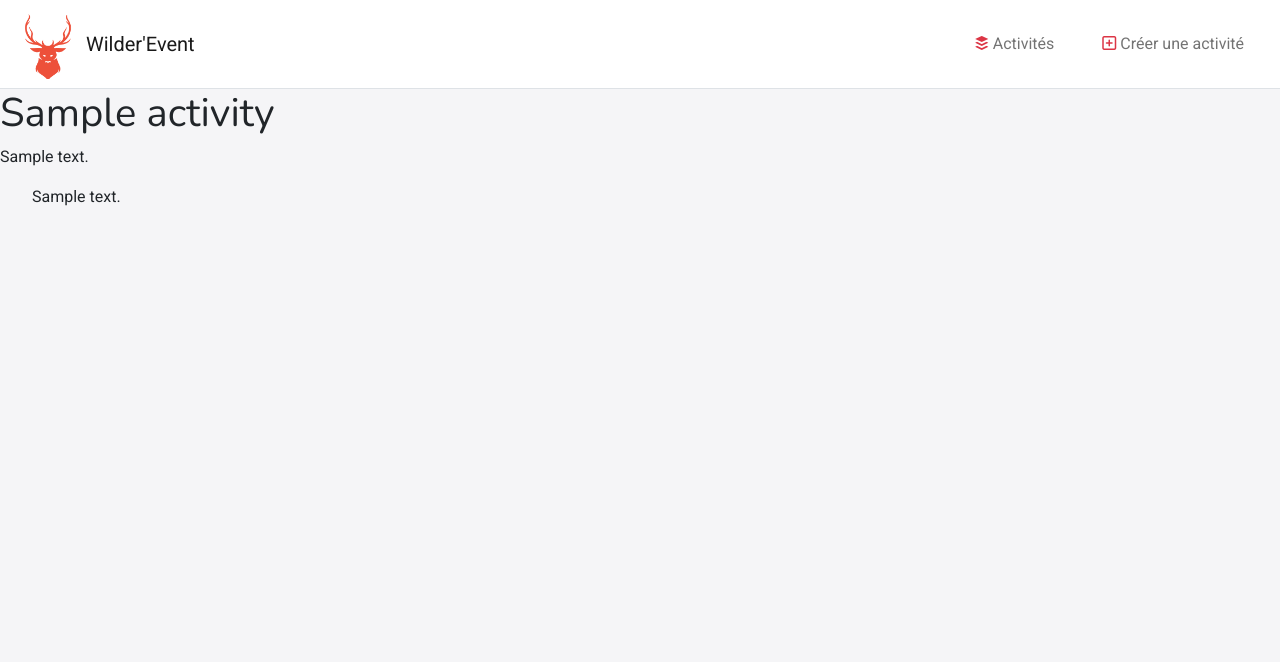
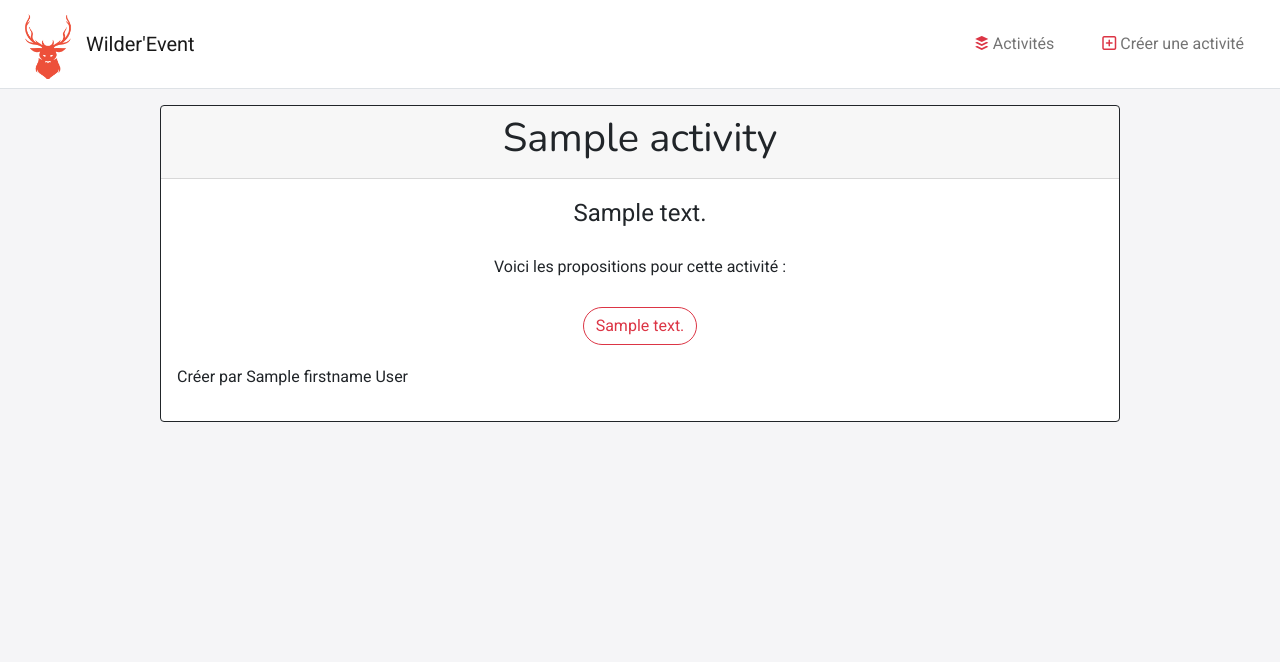
Before and after one commit to WildCodeSchool/bordeaux-p2-202109-damieux, a PHP site: template src/View/Activity/show.html.twig in a window 1280 px wide. Shown: the top 662 px of the page. Run offline with PHP 8.4, Linux system fonts and the light colour scheme; the template is opened without the code that fills it: most values are stand-ins (such as "Sample title", 1, 10 or a date in 2020); some libraries are stand-ins or nearby versions.

Commit message:
create activity page

```diff
--- a/src/Model/ActivityManager.php
+++ b/src/Model/ActivityManager.php
@@ -9,10 +9,11 @@ class ActivityManager extends AbstractManager
     public function insert(array $activities): int
     {
         $statement = $this->pdo->prepare("INSERT INTO " . self::TABLE . "
-        (title, description, created_at)
-         VALUES (:title, :description, now())");
+        (title, description, created_at, user_id)
+         VALUES (:title, :description, now(), :user_id)");
         $statement->bindValue(':title', $activities['title'], \PDO::PARAM_STR);
         $statement->bindValue(':description', $activities['description'], \PDO::PARAM_STR);
+        $statement->bindValue(':user_id', $activities['user_id'], \PDO::PARAM_INT);
         $statement->execute();
         return (int)$this->pdo->lastInsertId();
     }
--- a/src/Model/RegisterManager.php
+++ b/src/Model/RegisterManager.php
@@ -23,7 +23,7 @@ class RegisterManager extends AbstractManager
     public function selectOneByEmail(string $mail)
     {
         $statement = $this->pdo->prepare("SELECT * FROM " . static::TABLE . " WHERE mail=:mail");
-        $statement->bindValue('mail', $mail, \PDO::PARAM_STR);
+        $statement->bindValue(':mail', $mail, \PDO::PARAM_STR);
         $statement->execute();
         return $statement->fetch();
     }
--- a/src/View/Activity/show.html.twig
+++ b/src/View/Activity/show.html.twig
@@ -7,14 +7,33 @@
 {% block content %}
     {% if session.register is not empty %}
         <div class="d-flex justify-content-end mt-5 mx-4">
-            <p>Connecter en tant que {{ session.register.firstname }} {{ session.register.lastname }}</p>
+            <p>Connecté en tant que {{ session.register.firstname }} {{ session.register.lastname }}</p>
         </div>
     {% endif %}
-    <h1>{{ activity.title }}</h1>
-    <p>{{ activity.description }}</p>
-    <ul>
-        {% for propose in proposes %}
-        <li>{{ propose.content }}</li>
-        {% endfor %}
-    </ul>
+    <div class="card border-dark mt-3 col col-lg-4 col-md-6 col-sm-10 m-auto w-75">
+        <div class="card-header text-center">
+            <h1>{{ activity.title }}</h1>
+        </div>
+        <div class="card-body text-dark">
+            <div class="fs-4 text-center">
+                <p>{{ activity.description }}</p>
+            </div>
+            <div class="text-center p-2">
+                <p>Voici les propositions pour cette activité :</p>
+            </div>
+            <div class="d-flex justify-content-center">
+                {% for propose in proposes %}
+                    <form method="post" class="m-1">
+                        <button type="submit" class="btn btn-outline-danger rounded-pill">{{ propose.content }}</button>
+                    </form>
+                {% endfor %}
+            </div>
+            <div class="d-flex justify-content-start mt-3">
+                <p>Créer par {{ user_data.firstname }} {{ user_data.lastname }}</p>
+            </div>
+        </div>
+    </div>
+
+
+
 {% endblock %}
--- a/src/View/userData/profil.html.twig
+++ b/src/View/userData/profil.html.twig
@@ -6,7 +6,7 @@
 
 
 {% block content %}
-    <img src="https://avatars.githubusercontent.com/{{ user_data.github }}" height="150px" width="150px" class="rounded-pill">
+    <img src="https://avatars.githubusercontent.com/{{ user_data.github }}" height="150px" width="150px" class="rounded-pill"> <br>
 
 User : {{ user_data.firstname }} {{ user_data.lastname }}
     <br>
```
Also changed, not shown: src/Controller/ActivityController.php (+11 -1 lines), src/View/Activity/addActivity.html.twig (+3 -5 lines), src/View/Activity/addPropose.html.twig (+5 -7 lines), src/View/Home/index.html.twig (+5 -7 lines), src/View/userData/formRegister.html.twig (+5 -7 lines).
